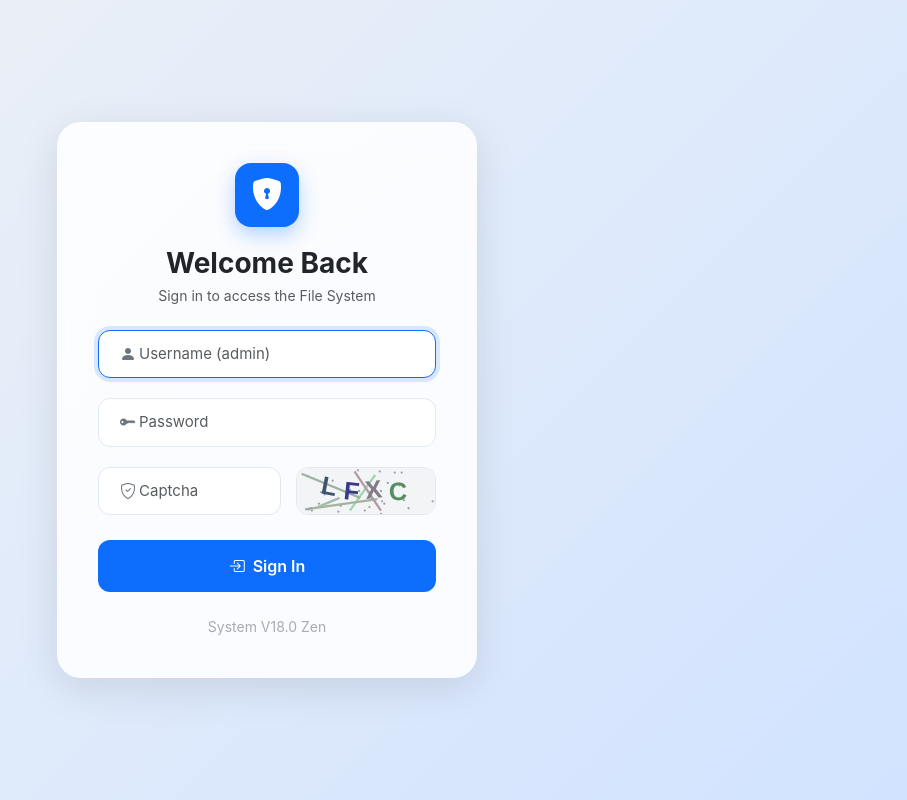
After one commit to WaterWANG-1014/flask-document-system, a Flask app: page /login in a window 1280 px wide. The commit adds this page. Shown: the whole page, without its empty margins (373-1280 px from the left). Run offline with Flask 3, Linux system fonts and the light colour scheme.

Commit message:
Login page

```diff
--- a/app.py
+++ b/app.py
@@ -1,7 +1,10 @@
 import os
 import uuid
+import random
+import string
 from datetime import datetime
-from flask import Flask, render_template, request, redirect, url_for, send_from_directory, flash, jsonify
+from functools import wraps
+from flask import Flask, render_template, request, redirect, url_for, send_from_directory, flash, jsonify, session, make_response
 from flask_sqlalchemy import SQLAlchemy
 from sqlalchemy import or_
 
@@ -38,7 +41,47 @@ class FileRecord(db.Model):
     folder_id = db.Column(db.Integer, db.ForeignKey('folder.id'), nullable=True)
 
 # ==========================================
-# 🌟 新增：智能重命名辅助函数 (防止同名冲突)
+# 🌟 新增：身份验证与验证码辅助函数
+# ==========================================
+
+def login_required(f):
+    @wraps(f)
+    def decorated_function(*args, **kwargs):
+        if not session.get('logged_in'):
+            return redirect(url_for('login'))
+        return f(*args, **kwargs)
+    return decorated_function
+
+def generate_svg_captcha():
+    chars = string.ascii_uppercase + string.digits
+    captcha_text = ''.join(random.choices(chars, k=4))
+
+    width, height = 120, 40
+    svg = f'<svg width="{width}" height="{height}" xmlns="http://www.w3.org/2000/svg">'
+    svg += f'<rect width="100%" height="100%" fill="#f3f4f6"/>'
+
+    for _ in range(5):
+        x1, y1 = random.randint(0, width), random.randint(0, height)
+        x2, y2 = random.randint(0, width), random.randint(0, height)
+        color = f"rgb({random.randint(150,220)},{random.randint(150,220)},{random.randint(150,220)})"
+        svg += f'<line x1="{x1}" y1="{y1}" x2="{x2}" y2="{y2}" stroke="{color}" stroke-width="2"/>'
+
+    for _ in range(30):
+        cx, cy = random.randint(0, width), random.randint(0, height)
+        svg += f'<circle cx="{cx}" cy="{cy}" r="1" fill="#9ca3af"/>'
+
+    for i, char in enumerate(captcha_text):
+        x = 20 + i * 20
+        y = 25 + random.randint(-3, 3)
+        angle = random.randint(-15, 15)
+        color = f"rgb({random.randint(50,150)},{random.randint(50,150)},{random.randint(50,150)})"
+        svg += f'<text x="{x}" y="{y}" font-family="Arial, sans-serif" font-size="22" font-weight="bold" fill="{color}" transform="rotate({angle} {x} {y})">{char}</text>'
+
+    svg += '</svg>'
+    return captcha_text, svg
+
+# ==========================================
+# 🌟 原有：智能重命名辅助函数 (防止同名冲突)
 # ==========================================
 
 def get_unique_foldername(parent_id, folder_name):
@@ -84,7 +127,42 @@ def delete_folder_contents_recursive(folder):
         db.session.delete(sub)
 
 # --- 路由 ---
+
+@app.route('/captcha')
+def get_captcha():
+    code, svg = generate_svg_captcha()
+    session['captcha'] = code.lower()
+    response = make_response(svg)
+    response.content_type = 'image/svg+xml'
+    return response
+
+@app.route('/login', methods=['GET', 'POST'])
+def login():
+    if request.method == 'POST':
+        username = request.form.get('username')
+        password = request.form.get('password')
+        captcha_input = request.form.get('captcha')
+
+        # 简单校验
+        if not captcha_input or captcha_input.lower() != session.get('captcha', ''):
+            flash('Graphic capture is incorrect', 'danger')
+        elif username == 'admin' and password == 'admin123':
+            session['logged_in'] = True
+            flash('Login successful', 'success')
+            return redirect(url_for('index'))
+        else:
+            flash('Invalid username or password', 'danger')
+
+    return render_template('login.html')
+
+@app.route('/logout')
+def logout():
+    session.pop('logged_in', None)
+    flash('Logged out successfully', 'info')
+    return redirect(url_for('login'))
+
 @app.route('/', methods=['GET'])
+@login_required
 def index():
     folder_id = request.args.get('folder_id', type=int)
     query = request.args.get('q', '')
@@ -120,6 +198,7 @@ def index():
     return render_template('index.html', files=files, folders=folders, current_folder=current_folder, breadcrumbs=breadcrumbs, query=query, sort_by=sort_by)
 
 @app.route('/create_folder', methods=['POST'])
+@login_required
 def create_folder():
     folder_name = request.form.get('folder_name')
     parent_id = request.form.get('parent_id', type=int)
@@ -138,6 +217,7 @@ def create_folder():
     return redirect(url_for('index', folder_id=parent_id) if parent_id else url_for('index'))
 
 @app.route('/upload', methods=['POST'])
+@login_required
 def upload_file():
     uploaded_files = request.files.getlist('file')
     relative_paths = request.form.getlist('paths')
@@ -186,6 +266,7 @@ def upload_file():
     return redirect(url_for('index', folder_id=current_view_folder_id) if current_view_folder_id else url_for('index'))
 
 @app.route('/move_file', methods=['POST'])
+@login_required
 def move_file():
     data = request.json
     f = FileRecord.query.get(data.get('file_id'))
@@ -201,16 +282,19 @@ def move_file():
     return jsonify({'status': 'error'}), 400
 
 @app.route('/view/<int:file_id>')
+@login_required
 def view_file(file_id):
     f = FileRecord.query.get_or_404(file_id)
     return send_from_directory(app.config['UPLOAD_FOLDER'], f.disk_filename, as_attachment=False, download_name=f.real_filename)
 
 @app.route('/download/<int:file_id>')
+@login_required
 def download_file(file_id):
     f = FileRecord.query.get_or_404(file_id)
     return send_from_directory(app.config['UPLOAD_FOLDER'], f.disk_filename, as_attachment=True, download_name=f.real_filename)
 
 @app.route('/delete/<int:file_id>', methods=['POST'])
+@login_required
 def delete_file(file_id):
     f = FileRecord.query.get_or_404(file_id)
     fid = f.folder_id
@@ -223,6 +307,7 @@ def delete_file(file_id):
     return redirect(url_for('index', folder_id=fid) if fid else url_for('index'))
 
 @app.route('/delete_folder/<int:folder_id>', methods=['POST'])
+@login_required
 def delete_folder(folder_id):
     folder = Folder.query.get_or_404(folder_id)
     parent_id = folder.parent_id
@@ -247,6 +332,7 @@ def delete_folder(folder_id):
     return redirect(url_for('index', folder_id=parent_id) if parent_id else url_for('index'))
 
 @app.route('/batch_delete', methods=['POST'])
+@login_required
 def batch_delete():
     data = request.json
     file_ids = data.get('file_ids', [])
--- a/templates/index.html
+++ b/templates/index.html
@@ -279,6 +279,9 @@
                 </a>
 
                 <div class="d-flex align-items-center gap-2">
+                    <a href="{{ url_for('logout') }}" class="btn btn-danger rounded-pill px-3 fw-bold d-flex align-items-center" style="height: 40px; border-radius: 20px;">
+                        <i class="bi bi-box-arrow-right me-1"></i> <span class="mobile-hidden">Logout</span>
+                    </a>
                     <div class="d-flex align-items-center bg-white px-3 py-1 rounded-pill border" style="height: 40px;">
                         <div class="form-check form-switch m-0 d-flex align-items-center">
                             <input class="form-check-input mt-0" type="checkbox" id="autoRefreshSwitch" checked>
--- /dev/null
+++ b/templates/login.html
@@ -0,0 +1,175 @@
+<!DOCTYPE html>
+<html lang="zh">
+<head>
+    <meta charset="UTF-8">
+    <meta name="viewport" content="width=device-width, initial-scale=1.0">
+    <title>Login - File System</title>
+    <link href="https://cdn.jsdelivr.net/npm/bootstrap@5.3.0/dist/css/bootstrap.min.css" rel="stylesheet">
+    <link rel="stylesheet" href="https://cdn.jsdelivr.net/npm/bootstrap-icons@1.10.5/font/bootstrap-icons.css">
+    <style>
+        body {
+            background: linear-gradient(135deg, #f0f2f5 0%, #d1e3ff 100%);
+            min-height: 100vh;
+            display: flex;
+            align-items: center;
+            justify-content: center;
+            font-family: -apple-system, BlinkMacSystemFont, "Segoe UI", Roboto, sans-serif;
+            margin: 0;
+            padding: 20px;
+        }
+
+        .login-card {
+            background: rgba(255, 255, 255, 0.85);
+            backdrop-filter: blur(15px);
+            -webkit-backdrop-filter: blur(15px);
+            border: 1px solid rgba(255, 255, 255, 0.5);
+            border-radius: 24px;
+            box-shadow: 0 10px 40px rgba(0, 0, 0, 0.1);
+            width: 100%;
+            max-width: 420px;
+            padding: 40px;
+            text-align: center;
+        }
+
+        .login-icon {
+            width: 64px;
+            height: 64px;
+            background: #0d6efd;
+            border-radius: 16px;
+            display: flex;
+            align-items: center;
+            justify-content: center;
+            margin: 0 auto 20px;
+            box-shadow: 0 8px 20px rgba(13, 110, 253, 0.3);
+        }
+
+        .login-icon i {
+            font-size: 32px;
+            color: white;
+        }
+
+        .form-control {
+            background: rgba(255, 255, 255, 0.9);
+            border: 1px solid #e2e8f0;
+            border-radius: 12px;
+            padding: 12px 16px;
+            font-size: 15px;
+            transition: all 0.3s;
+        }
+
+        .form-control:focus {
+            background: #fff;
+            border-color: #0d6efd;
+            box-shadow: 0 0 0 4px rgba(13, 110, 253, 0.15);
+        }
+
+        .input-group-text {
+            background: transparent;
+            border: none;
+            position: absolute;
+            left: 10px;
+            top: 50%;
+            transform: translateY(-50%);
+            z-index: 4;
+            color: #6c757d;
+        }
+
+        .input-with-icon {
+            padding-left: 40px;
+        }
+
+        .position-relative {
+            margin-bottom: 20px;
+        }
+
+        .captcha-row {
+            display: flex;
+            gap: 15px;
+            margin-bottom: 25px;
+        }
+
+        .captcha-img {
+            border-radius: 12px;
+            cursor: pointer;
+            border: 1px solid #e2e8f0;
+            height: 48px;
+            background: #fff;
+            transition: transform 0.2s;
+        }
+
+        .captcha-img:hover {
+            transform: scale(1.05);
+        }
+
+        .btn-login {
+            background: #0d6efd;
+            color: white;
+            border: none;
+            border-radius: 12px;
+            padding: 14px;
+            font-size: 16px;
+            font-weight: 600;
+            width: 100%;
+            transition: all 0.3s;
+        }
+
+        .btn-login:hover {
+            background: #0b5ed7;
+            transform: translateY(-2px);
+            box-shadow: 0 8px 20px rgba(13, 110, 253, 0.25);
+        }
+
+        .flash-messages {
+            margin-bottom: 20px;
+            text-align: left;
+        }
+    </style>
+</head>
+<body>
+
+    <div class="login-card">
+        <div class="login-icon">
+            <i class="bi bi-shield-lock-fill"></i>
+        </div>
+        <h3 class="fw-bold mb-1">Welcome Back</h3>
+        <p class="text-muted mb-4 small">Sign in to access the File System</p>
+
+        <div class="flash-messages">
+            {% with messages = get_flashed_messages(with_categories=true) %}
+                {% if messages %}
+                    {% for category, message in messages %}
+                        <div class="alert alert-{{ category }} rounded-3 small py-2 px-3 d-flex align-items-center border-0 shadow-sm">
+                            <i class="bi bi-info-circle-fill me-2"></i> {{ message }}
+                        </div>
+                    {% endfor %}
+                {% endif %}
+            {% endwith %}
+        </div>
+
+        <form action="{{ url_for('login') }}" method="POST">
+            <div class="position-relative">
+                <i class="bi bi-person-fill input-group-text"></i>
+                <input type="text" name="username" class="form-control input-with-icon" placeholder="Username (admin)" required autofocus>
+            </div>
+
+            <div class="position-relative">
+                <i class="bi bi-key-fill input-group-text"></i>
+                <input type="password" name="password" class="form-control input-with-icon" placeholder="Password" required>
+            </div>
+
+            <div class="captcha-row align-items-center">
+                <div class="position-relative flex-grow-1 mb-0">
+                    <i class="bi bi-shield-check input-group-text"></i>
+                    <input type="text" name="captcha" class="form-control input-with-icon" placeholder="Captcha" required>
+                </div>
+                <img src="{{ url_for('get_captcha') }}" alt="Captcha" class="captcha-img" onclick="this.src='{{ url_for('get_captcha') }}?'+Math.random()" title="Click to refresh">
+            </div>
+
+            <button type="submit" class="btn-login"><i class="bi bi-box-arrow-in-right me-1"></i> Sign In</button>
+        </form>
+
+        <div class="mt-4 text-muted small opacity-50">System V18.0 Zen</div>
+    </div>
+
+</body>
+</html>
```
